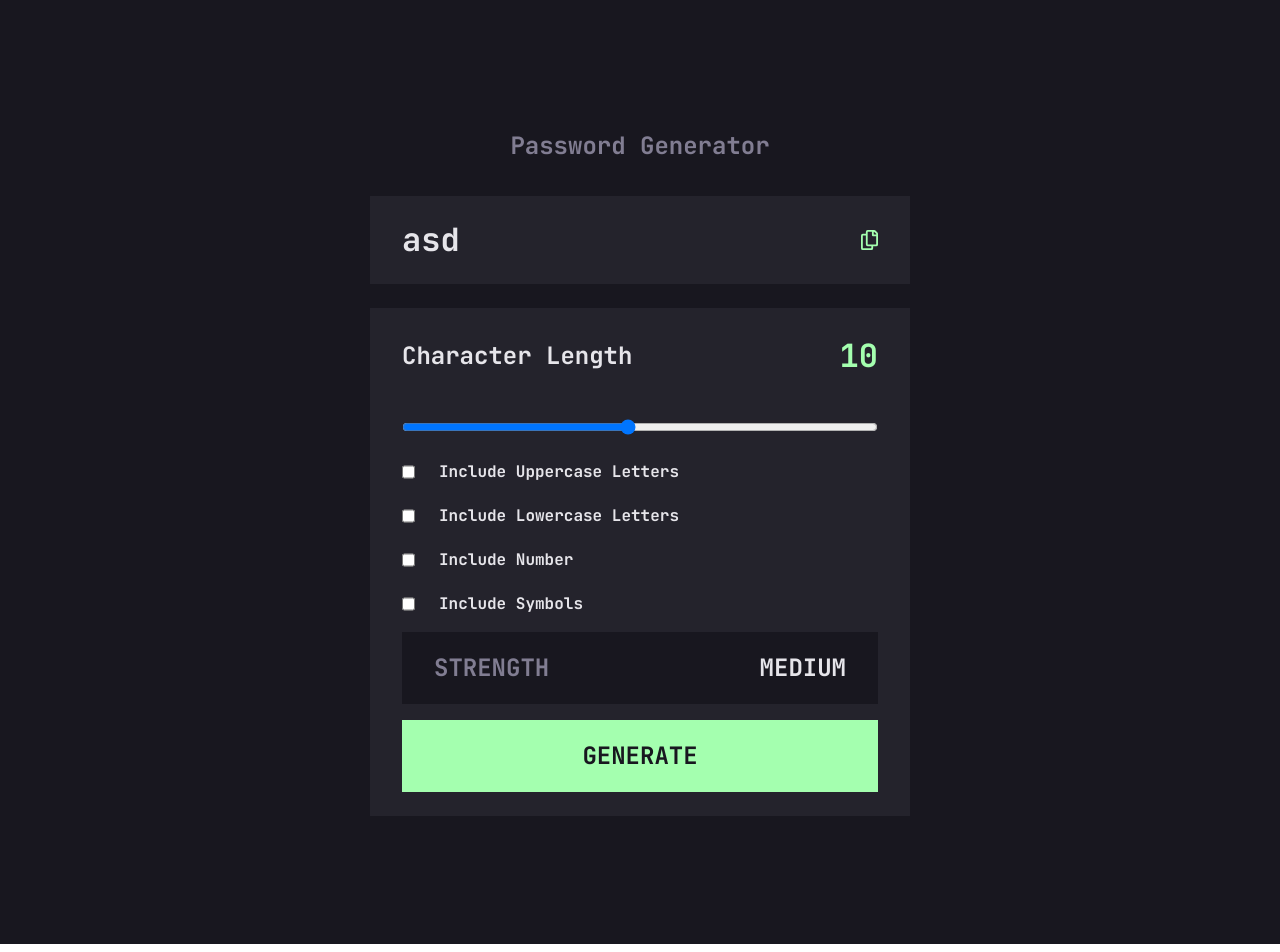
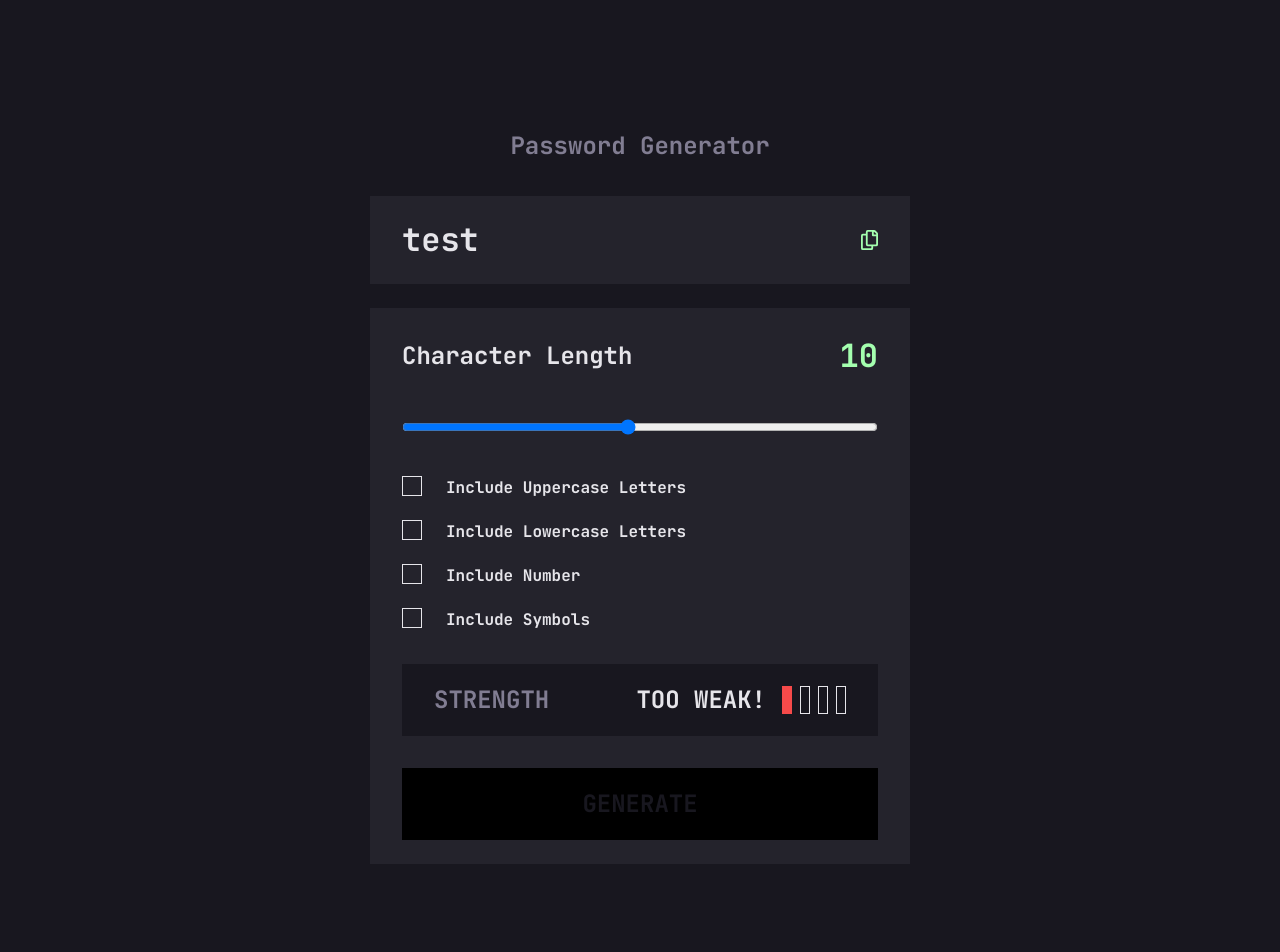
Before and after one commit to lukacsja/password-generator-app, a Next.js app: page / in a window 1280 px wide. Shown: the top 952 px of the page. Built offline with nearby package versions, Linux system fonts and the light colour scheme.

Commit message:
full functionality added

```diff
--- a/components/password-generator.tsx
+++ b/components/password-generator.tsx
@@ -1,21 +1,169 @@
 'use client';
 
 import { includeOptions } from '@/lib/data';
+import { CharacterType, PasswordStrength } from '@/lib/types';
 import Image from 'next/image';
-import React, { useState } from 'react';
+import React, { useEffect, useState } from 'react';
 
 const PasswordGenerator = () => {
-  const [currentStrength, setCurrentStrength] = useState<number>(10);
+  const [passwordLength, setPasswordLength] = useState<number>(10);
+  const [generatedPassword, setGeneratedPassword] = useState<string>('test');
+  const [charTypesToUse, setCharTypesToUse] = useState<CharacterType[]>([]);
+  const [passwordStrength, setPasswordStrength] = useState<PasswordStrength>(
+    PasswordStrength.TooWeak
+  );
+  const [isPasswordCopied, setIsPasswordCopied] = useState(false);
+
+  const determinePasswordStrength = (
+    options: CharacterType[],
+    passwordLength: number
+  ) => {
+    const weights = {
+      pwLength: passwordLength >= 8 ? 2 : 0,
+      1: options.length >= 1 ? 1 : 0,
+      2: options.length >= 2 ? 1 : 0,
+      3: options.length >= 3 ? 1 : 0,
+      4: options.length >= 4 ? 1 : 0,
+    };
+
+    const totalWeight = Object.values(weights).reduce(
+      (acc, weight) => acc + weight,
+      0
+    );
+
+    if (totalWeight >= 5) {
+      return PasswordStrength.Strong;
+    } else if (totalWeight === 4) {
+      return PasswordStrength.Medium;
+    } else if (totalWeight === 3) {
+      return PasswordStrength.Weak;
+    } else {
+      return PasswordStrength.TooWeak;
+    }
+  };
+
+  const handleCheckboxChange = (
+    charType: CharacterType,
+    isChecked: boolean
+  ) => {
+    if (isChecked) {
+      const item = includeOptions.find((option) => option.type === charType);
+
+      if (item) {
+        setCharTypesToUse((prevOptions) => [
+          ...prevOptions,
+          item.type as CharacterType,
+        ]);
+      }
+    } else {
+      setCharTypesToUse((prevOptions) =>
+        prevOptions.filter((option) => option !== charType)
+      );
+    }
+  };
+
+  const generatePassword = () => {
+    const charSets = {
+      lowercase: 'abcdefghijklmnopqrstuvwxyz',
+      uppercase: 'ABCDEFGHIJKLMNOPQRSTUVWXYZ',
+      number: '0123456789',
+      symbol: '!@#$%^&*()_+[]{}|;:\'"<>,.?/~`',
+    };
+
+    const getRandomInt = (min: number, max: number) => {
+      min = Math.ceil(min);
+      max = Math.floor(max);
+      return Math.floor(Math.random() * (max - min) + min);
+    };
+
+    const result = [];
+
+    let tempSet = charTypesToUse.map((option) => charSets[option]);
+
+    for (let i = 0; i < passwordLength; i++) {
+      const randomSet = tempSet[getRandomInt(0, tempSet.length)];
+      result.push(randomSet[getRandomInt(0, randomSet.length)]);
+    }
+
+    setGeneratedPassword(result.join(''));
+  };
+
+  const generateStrengthColums = (strength: PasswordStrength) => {
+    switch (strength) {
+      case PasswordStrength.TooWeak:
+        return (
+          <div className='flex gap-2'>
+            <div className='h-[28px] w-[10px] bg-red-theme' />
+            <div className='h-[28px] w-[10px] border border-gray-light' />
+            <div className='h-[28px] w-[10px] border border-gray-light' />
+            <div className='h-[28px] w-[10px] border border-gray-light' />
+          </div>
+        );
+      case PasswordStrength.Weak:
+        return (
+          <div className='flex gap-2'>
+            <div className='h-[28px] w-[10px] bg-orange-theme' />
+            <div className='h-[28px] w-[10px] bg-orange-theme' />
+            <div className='h-[28px] w-[10px] border border-gray-light' />
+            <div className='h-[28px] w-[10px] border border-gray-light' />
+          </div>
+        );
+      case PasswordStrength.Medium:
+        return (
+          <div className='flex gap-2'>
+            <div className='h-[28px] w-[10px] bg-yellow-theme' />
+            <div className='h-[28px] w-[10px] bg-yellow-theme' />
+            <div className='h-[28px] w-[10px] bg-yellow-theme' />
+            <div className='h-[28px] w-[10px] border border-gray-light' />
+          </div>
+        );
+      case PasswordStrength.Strong:
+        return (
+          <div className='flex gap-2'>
+            <div className='h-[28px] w-[10px] bg-green-theme' />
+            <div className='h-[28px] w-[10px] bg-green-theme' />
+            <div className='h-[28px] w-[10px] bg-green-theme' />
+            <div className='h-[28px] w-[10px] bg-green-theme' />
+          </div>
+        );
+    }
+  };
+
+  useEffect(() => {
+    const strength = determinePasswordStrength(charTypesToUse, passwordLength);
+    if (strength) {
+      setPasswordStrength(strength);
+    }
+  }, [charTypesToUse, passwordLength]);
+
+  const copyToClipboard = async () => {
+    try {
+      await navigator.clipboard.writeText(generatedPassword);
+      setIsPasswordCopied(true);
+
+      setTimeout(() => {
+        setIsPasswordCopied(false);
+      }, 3000);
+    } catch (error) {
+      console.error('Error copying to clipboard:', error);
+    }
+  };
 
   return (
-    <main className='flex w-full max-w-[540px] flex-col items-center justify-center '>
+    <main className='flex w-full min-w-[350px] max-w-[540px] flex-col items-center justify-center'>
       <h1 className='mb-4 text-[16px] font-bold text-gray-medium md:mb-8 md:text-[24px]'>
         Password Generator
       </h1>
       <div className='flex w-full flex-col gap-4 text-[24px] font-bold text-gray-light md:gap-6 md:text-[32px]'>
         <div className='flex items-center justify-between bg-gray-dark p-4 md:px-8 md:py-5'>
-          <h2>asd</h2>
-          <button>
+          <h2>{generatedPassword}</h2>
+          <div className='flex items-center gap-4'>
+            {isPasswordCopied && (
+              <div className='text-[16px] uppercase text-green-theme'>
+                copied
+              </div>
+            )}
+            <button onClick={copyToClipboard}>
               <Image
                 src='/icons/icon-copy.svg'
                 width={17.5}
@@ -24,13 +172,14 @@ const PasswordGenerator = () => {
               />
             </button>
           </div>
+        </div>
 
-        <div className='bg-gray-dark p-4 md:px-8 md:py-6'>
+        <div className='flex flex-col gap-4 bg-gray-dark p-4 md:gap-8 md:px-8 md:py-6'>
           <div className='flex flex-col gap-2 md:gap-4'>
             <div className='flex items-center justify-between'>
               <h3 className='text-[16px] md:text-[24px]'>Character Length</h3>
               <h3 className='text-[24px] text-green-theme md:text-[32px]'>
-                {currentStrength}
+                {passwordLength}
               </h3>
             </div>
             <div>
@@ -38,10 +187,11 @@ const PasswordGenerator = () => {
                 type='range'
                 min={1}
                 max={20}
-                value={currentStrength}
+                value={passwordLength}
                 className='h-2 w-full'
-                onChange={(e) => setCurrentStrength(+e.target.value)}
+                onChange={(e) => setPasswordLength(+e.target.value)}
               />
+            </div>
           </div>
           <div className='flex flex-col gap-4 md:gap-5'>
             {includeOptions.map((option) => (
@@ -49,21 +199,41 @@ const PasswordGenerator = () => {
                 key={option.title}
                 className='flex gap-5 text-[16px] md:gap-6'
               >
-                  <input type='checkbox' name={option.type} />
-                  <label htmlFor={option.type}>{option.title}</label>
+                <input
+                  className='h-5 w-5 appearance-none border border-gray-light checked:border-none checked:bg-green-theme'
+                  type='checkbox'
+                  name={option.type}
+                  checked={charTypesToUse.some((item) => item === option.type)}
+                  onChange={(e) =>
+                    handleCheckboxChange(
+                      option.type as CharacterType,
+                      e.target.checked
+                    )
+                  }
+                />
+                <label htmlFor={option.type} className='capitalize'>
+                  {option.title}
+                </label>
               </div>
             ))}
           </div>
           <div className='flex h-14 items-center justify-between bg-gray-darkest px-4 text-[16px] md:h-[72px] md:px-8 md:text-[24px]'>
-              <div className='text-gray-medium'>STRENGTH</div>
-              <div>
-                <div>MEDIUM</div>
+            <div className='uppercase text-gray-medium'>strength</div>
+            <div className='flex items-center gap-4'>
+              <div className='uppercase'>{passwordStrength}</div>
+              {generateStrengthColums(passwordStrength)}
             </div>
           </div>
-            <div className='flex h-14 items-center justify-center bg-green-theme text-[16px] text-gray-darkest md:h-[72px] md:text-[24px]'>
-              <button>GENERATE</button>
-            </div>
-          </div>
+          <button
+            className='flex h-14 items-center justify-center bg-green-theme text-[16px] uppercase text-gray-darkest transition-all duration-300 hover:border hover:border-green-theme hover:bg-gray-darkest hover:text-green-theme disabled:bg-black md:h-[72px] md:text-[24px]'
+            disabled={
+              passwordStrength === PasswordStrength.TooWeak ||
+              charTypesToUse.length === 0
+            }
+            onClick={() => generatePassword()}
+          >
+            generate
+          </button>
         </div>
       </div>
     </main>
--- a/lib/data.ts
+++ b/lib/data.ts
@@ -1,6 +1,6 @@
 export const includeOptions = [
-  { title: 'Include Uppercase Letters', type: 'uppercase' },
-  { title: 'Include Lowercase Letters', type: 'lowercase' },
-  { title: 'Include Number', type: 'number' },
-  { title: 'Include Symbols', type: 'symbol' },
+  { title: 'include uppercase letters', type: 'uppercase' },
+  { title: 'include lowercase letters', type: 'lowercase' },
+  { title: 'include number', type: 'number' },
+  { title: 'include symbols', type: 'symbol' },
 ];
--- /dev/null
+++ b/lib/types.ts
@@ -0,0 +1,13 @@
+export enum PasswordStrength {
+  TooWeak = 'too weak!',
+  Weak = 'weak',
+  Medium = 'medium',
+  Strong = 'strong',
+}
+
+export type CharacterType = 'uppercase' | 'lowercase' | 'number' | 'symbol';
+
+export interface IncludeOption {
+  title: string;
+  type: CharacterType;
+}
```
Lines whose indentation alone changed are shown as unchanged.
